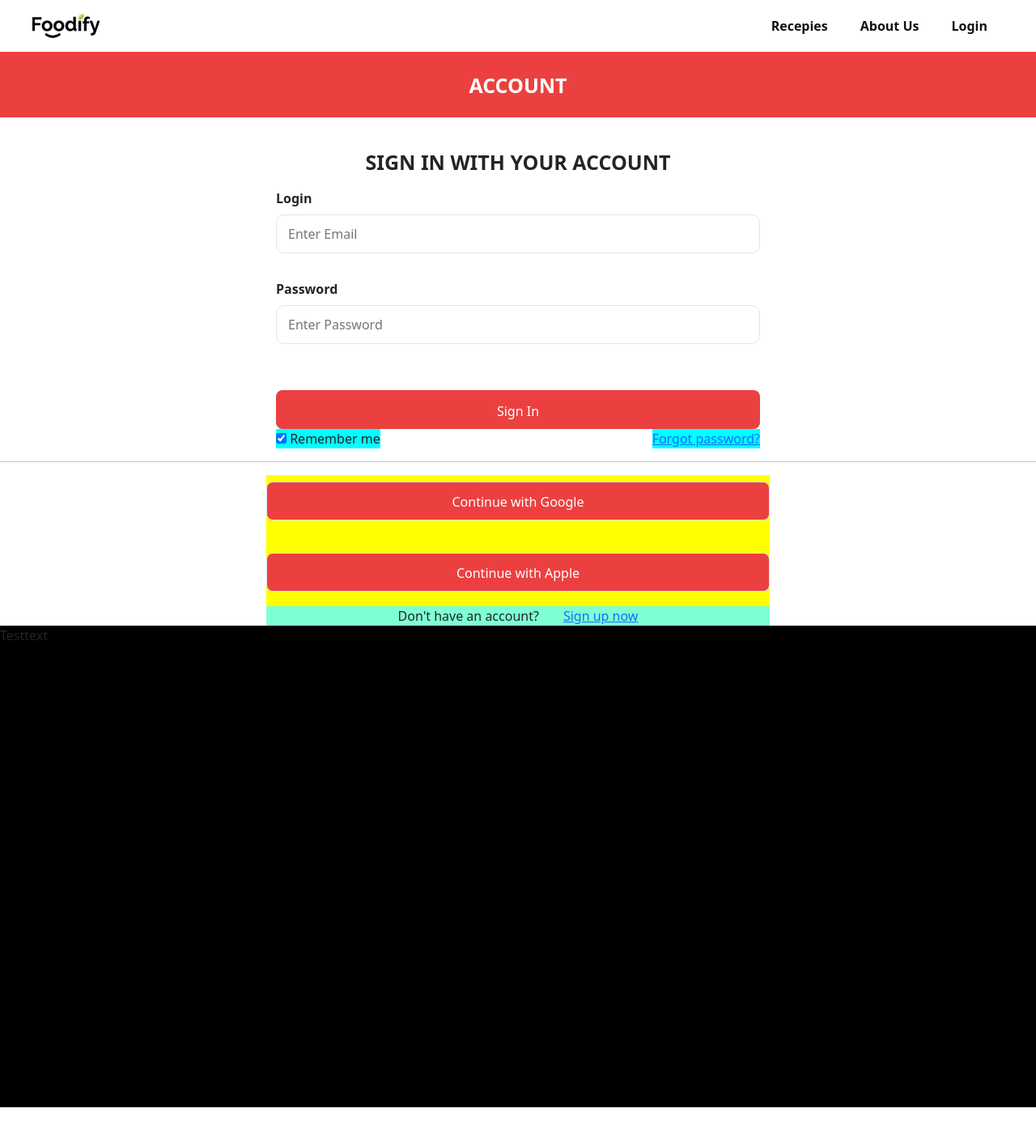
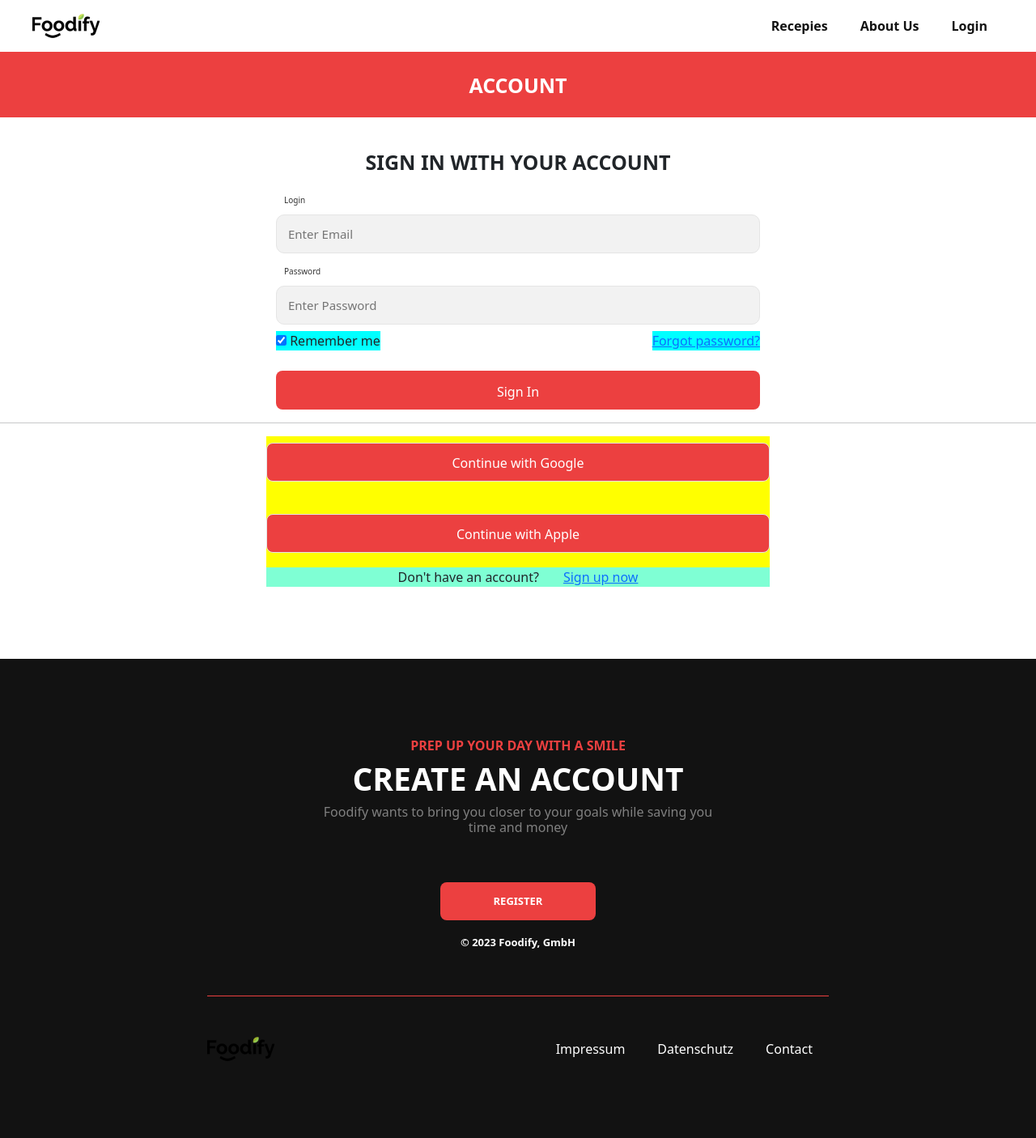
Before and after one commit to KieuTrangTran/foodify_frontend, a Vue app: page /login in a window 1280 px wide. Shown: the top 1406 px of the page at 81% size. Before the commit the page ends 1368 px from the top, so only its background shows below. Built offline with nearby package versions, Linux system fonts and the light colour scheme.

Commit message:
Added a FooterComponent.

```diff
--- /dev/null
+++ b/src/components/FooterComponent.vue
@@ -0,0 +1,157 @@
+<template>
+    <section class="footer-section">
+        <div class="footer-content">
+            <div class="create-an-account-section">
+                <h5 class="slogan">PREP UP YOUR DAY WITH A SMILE</h5>
+                <h4 class="title-slogan">CREATE AN ACCOUNT</h4>
+                <h5 class="goal">Foodify wants to bring you closer to your goals while saving you <br>time and money</h5>
+                <button class="register-button">REGISTER</button>
+                <h6 class="copyrights">© 2023 Foodify, GmbH</h6>
+            </div>
+            <div class="line"></div>
+            <div class="legal-stuff">
+                <img id="foodifylogo" src="@/assets/Logo.png" alt="Logo" class="logo"/>
+                <ul class="footer-legal-links">
+                    <li class="legal-impressum"><router-link to="/">Impressum</router-link></li>
+                    <li class="legal-datenschutz"><router-link to="/about">Datenschutz</router-link></li>
+                    <li class="legal-contact"><router-link to="/login">Contact</router-link></li>
+                </ul>
+            </div>
+        </div>
+    </section>
+</template>
+
+<script>
+export default {
+    name: "FooterComponent"
+}
+</script>
+
+<style>
+/*Styles für den Footer*/
+.footer-section {
+    background-color: #121212;
+    min-height: 595px;
+    width: 100%;
+    display: flex;
+    flex-direction: column;
+    align-items: center;
+    justify-content: center;
+    z-index: 900;
+    position: absolute;
+
+}
+
+.create-an-account-section {
+    text-align: center;
+
+}
+
+.slogan {
+    color: #EC4040;
+    font-weight: bold;
+    font-size: 16px;
+}
+
+.title-slogan {
+    color: white;
+    font-weight: bold;
+    font-size: 39px;
+}
+
+.goal {
+    color: #808080;
+    font-size: 16px;
+}
+
+.register-button {
+    background-color: #EC4040;
+    border: none;
+    color: white;
+    text-align: center;
+    font-size: 13px;
+    font-weight: bold;
+    height: 47px;
+    width: 40%;
+    border-radius: 10px;
+    margin-top: 50px;
+    margin-bottom: 20px;
+    padding: 12px 35px;
+}
+
+.register-button:hover {
+    background-color:#B22E2E ;
+    transition: 0.3s;
+}
+
+.copyrights {
+    color: white;
+    font-weight: bold;
+    font-size: 13px;
+}
+
+.line {
+    background-color: #EC4040;
+    height: 1px;
+    width: 100%;
+    margin-bottom: 50px;
+    margin-top: 50px;
+}
+
+
+.legal-stuff {
+    display: flex;
+    align-items: center;
+    width: 100%;
+    overflow: hidden;
+    justify-content: space-between;
+}
+
+.footer-legal-links {
+    list-style: none;
+    display: inline-flex;
+    flex-direction: row;
+}
+
+.footer-legal-links a{
+    text-decoration: none;
+    color: #ffffff;
+}
+
+.footer-legal-links a:hover{
+    color: #EC4040;
+    transition: 0.3s;
+}
+
+ul {
+    margin-bottom: 0;
+}
+
+.legal-impressum,
+.legal-contact,
+.legal-datenschutz {
+    margin-bottom: 0;
+    margin-left: 20px;
+    margin-right: 20px;
+}
+
+footer a {
+    color: white;
+    text-decoration: none;
+    font-size: 16px;
+}
+
+footer a:hover{
+    color: #EC4040;
+    transition: 0.3s;
+}
+
+.footer-content {
+    width: 60%;
+    display: flex;
+    flex-direction: column;
+    align-items: center;
+}
+
+
+</style>
--- a/src/views/AboutView.vue
+++ b/src/views/AboutView.vue
@@ -35,36 +35,17 @@
             </div>
         </section>
     </main>
-    <footer>
-        <section class="test">
-            <div class="footer-content">
-            <div class="create-an-account-section">
-                <h5 class="slogan">PREP UP YOUR DAY WITH A SMILE</h5>
-                <h4 class="title-slogan">CREATE AN ACCOUNT</h4>
-                <h5 class="goal">Foodify wants to bring you closer to your goals while saving you time and money</h5>
-                <button class="register-button">REGISTER</button>
-                <h6 class="copyrights">© 2023 Foodify, GmbH</h6>
-            </div>
-            <hr class="line-footer">
-            <div class="right-stuff">
-                <img id="foodifylogo" src="@/assets/Logo.png" alt="Logo" class="logo"/>
-                <ul class="footer-legal-links">
-                    <li class="legal-impressum"><router-link to="/">Impressum</router-link></li>
-                    <li class="legal-datenschutz"><router-link to="/about">Datenschutz</router-link></li>
-                    <li class="legal-contact"><router-link to="/login">Contact</router-link></li>
-                </ul>
-            </div>
-            </div>
-        </section>
-    </footer>
+    <FooterComponent/>
 
 </template>
 
 <script setup>
 import NavBar from '../components/NavBar.vue'
+import FooterComponent from "@/components/FooterComponent.vue";
 </script>
 
 <style>
+
 .hauptsite {
     margin-top: 64px;
 }
@@ -117,112 +98,4 @@ import NavBar from '../components/NavBar.vue'
 }
 
 
-/*Styles für den Footer*/
-.test {
-    background-color: #121212;
-    min-height: 595px;
-    display: flex;
-    flex-direction: column;
-    align-items: center;
-
-}
-
-.create-an-account-section {
-    padding-top: 70px;
-    text-align: center;
-
-}
-
-.slogan {
-    color: #EC4040;
-    font-weight: bold;
-    font-size: 16px;
-}
-
-.title-slogan {
-    color: white;
-    font-weight: bold;
-    font-size: 39px;
-}
-
-.goal {
-    color: #808080;
-    font-size: 16px;
-}
-
-.register-button {
-    background-color: #EC4040;
-    border: none;
-    color: white;
-    text-align: center;
-    font-size: 13px;
-    height: 47px;
-    border-radius: 10px;
-    margin-top: 50px;
-    margin-bottom: 20px;
-    padding: 12px 35px;
-}
-
-.register-button:hover {
-    background-color:#B22E2E ;
-    transition: 0.3s;
-}
-
-.copyrights {
-    color: white;
-    font-weight: bold;
-    font-size: 13px;
-}
-
-.line-footer {
-    color: #EC4040;
-    width: 100%;
-    margin: 50px auto;
-
-}
-
-.right-stuff {
-    display: flex;
-    align-items: center;
-    width: 100%;
-    overflow: hidden;
-}
-
-.footer-legal-links {
-    list-style: none;
-    display: inline-flex;
-    flex-direction: row;
-}
-
-ul {
-    margin-bottom: 0;
-}
-
-.legal-impressum,
-.legal-contact,
-.legal-datenschutz {
-    margin-bottom: 0;
-    margin-left: 20px;
-    margin-right: 20px;
-}
-
-footer a {
-    color: white;
-    text-decoration: none;
-    font-size: 16px;
-}
-
-footer a:hover{
-    color: #EC4040;
-    transition: 0.3s;
-}
-
-.footer-content {
-    width: 75%;
-    display: flex;
-    flex-direction: column;
-    align-items: center;
-}
-
-
 </style>
--- a/src/views/LoginView.vue
+++ b/src/views/LoginView.vue
@@ -9,16 +9,12 @@
                 <h2>SIGN IN WITH YOUR ACCOUNT</h2>
                 <form method="post" action='#'>
                     <fieldset class="container">
-                        <label for="email"><b>Login </b><input id="email" name="email" type="email"
+                        <label for="email" class="email-label"><b>Login </b><input id="email" name="email" type="email"
                                                                placeholder="Enter Email" required/></label>
-                        <br>
-                        <label for="new-password"><b>Password </b><input id="password" name="password" type="password"
+                        <label for="new-password" class="new-password-label"><b>Password </b><input id="password" name="password" type="password"
                                                                          pattern="[a-z0-5]{8,}"
                                                                          placeholder="Enter Password" required/></label>
 
-                        <br>
-
-                        <button type="submit" class="sign-in">Sign In</button>
 
                         <div class="extra-container">
                             <div class="remember-container">
@@ -29,6 +25,10 @@
                                 <a href="#">Forgot password?</a>
                             </div>
                         </div>
+
+                        <button type="submit" class="sign-in">Sign In</button>
+
+
                     </fieldset>
                 </form>
             </div>
@@ -44,28 +44,24 @@
             </div>
         </div>
     </main>
-    <footer>
-        <section class="testobfooterklappt">
-            <p>
-                Testtext
-            </p>
-        </section>
-    </footer>
+    <FooterComponent/>
 </template>
 
 
 <script>
 import NavBar from "@/components/NavBar.vue";
+import FooterComponent from "@/components/FooterComponent.vue";
 
 export default {
     name: "LoginView",
-    components: {NavBar}
+    components: {FooterComponent, NavBar}
 }
 </script>
 
 <style>
 .hauptsite2 {
     margin-top: 64px; /*Damit der Banner unter der Navbar ist*/
+    height: 750px;
 }
 
 .login h1 {
@@ -103,6 +99,13 @@ export default {
     padding-bottom: 10px;
 }
 
+.email-label b,
+.new-password-label b {
+    font-size: 10px;
+    font-weight: normal;
+    color: #333333;
+    margin-left: 10px;
+}
 
 input[type=email], input[type=password] {
     width: 100%;
@@ -112,6 +115,9 @@ input[type=email], input[type=password] {
     display: inline-block;
     border: 1px solid #e5e5e5;
     border-radius: 10px;
+    font-size: 15px;
+    color: #808080;
+    background-color: #f2f2f2;
 }
 
 .sign-in {
@@ -183,9 +189,4 @@ p {
     padding-right: 30px;
 }
 
-/*Footerstyle*/
-.testobfooterklappt {
-    background-color: black;
-    height: 595px;
-}
 </style>
--- a/src/views/OverviewView.vue
+++ b/src/views/OverviewView.vue
@@ -1,6 +1,7 @@
 <script setup>
 import NavBar from '../components/NavBar.vue'
 import RecepieContainer from '../components/RecepieContainer.vue';
+import FooterComponent from "@/components/FooterComponent.vue";
 </script>
 
 <template>
@@ -178,10 +179,7 @@ import RecepieContainer from '../components/RecepieContainer.vue';
     </div>
     </div>
   </main>
-  <footer>
-
-    <p>Hello</p>
-  </footer>
+    <FooterComponent/>
 </template>
 
 <style>
```
